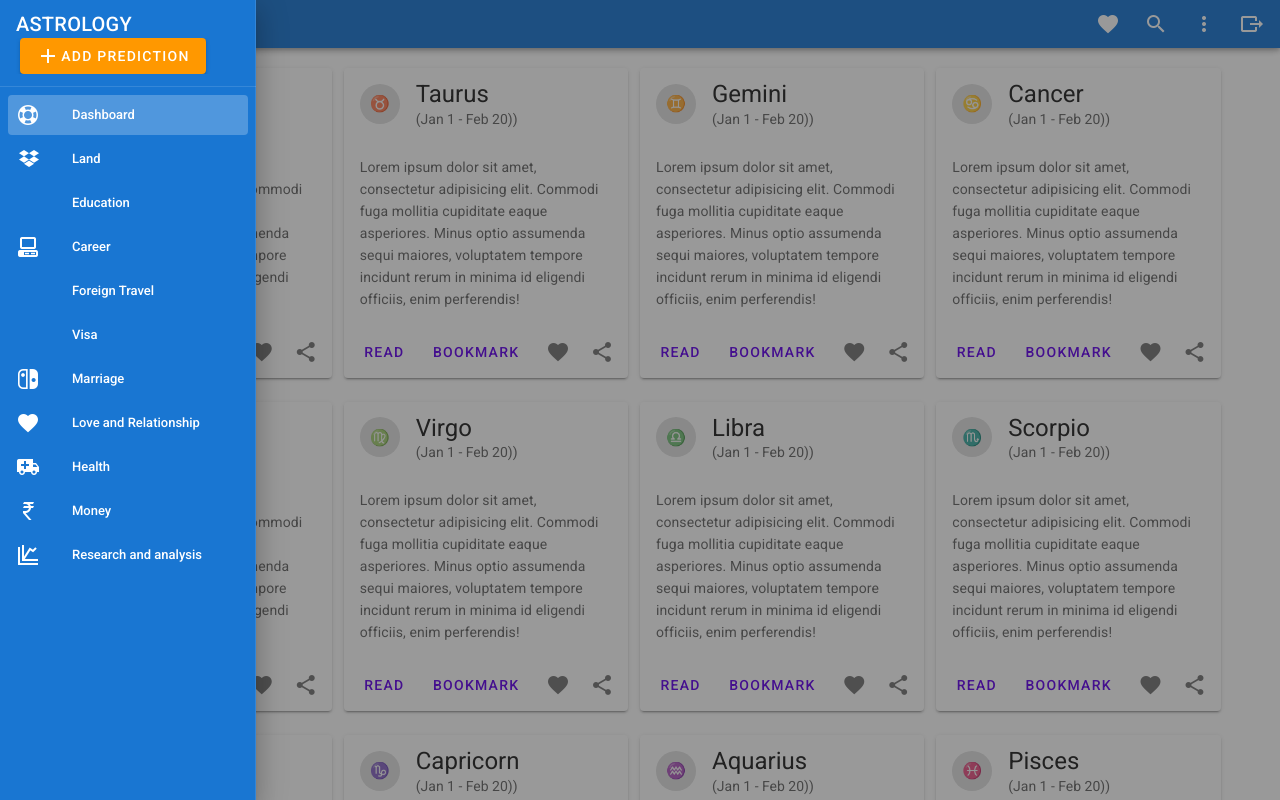
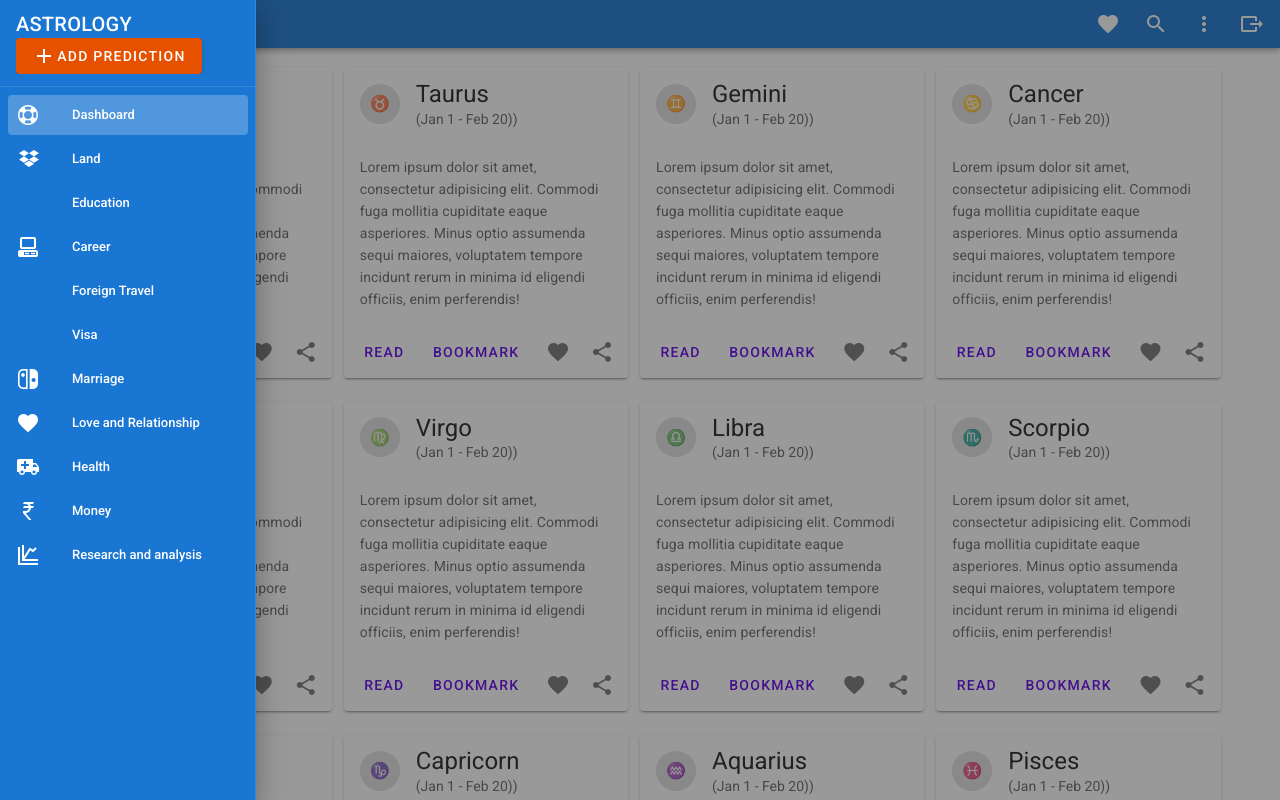
Before and after one commit to vishvanathaa/vishwakarma, a Vue app: page / in a window 1280 px wide. Both pictures are taken after a click on the button 28 px from the left and 24 px from the top of the page. Shown: the top 800 px of the page. Built offline with nearby package versions, Linux system fonts and the light colour scheme.

Commit message:
Added popup

```diff
--- a/src/components/Navbar.vue
+++ b/src/components/Navbar.vue
@@ -4,7 +4,7 @@
     <v-app-bar
       color="primary accent-4"
       dense
-      dark
+      dark  app
     >
       <v-app-bar-nav-icon @click="drawer = !drawer"></v-app-bar-nav-icon>
 
@@ -37,11 +37,11 @@
             :key="menu.name"
             @click="() => {}"
           >
-            <v-list-item-icon style="width:20px" v-html="menu.avatar">
+            <v-list-item-icon  v-html="menu.avatar" class="d-flex pr-0">
 
-          </v-list-item-icon>
+          </v-list-item-icon >
 
-            <v-list-item-title> {{ menu.name }}</v-list-item-title>
+            <v-list-item-title > {{ menu.name }}</v-list-item-title>
           </v-list-item>
         </v-list>
       </v-menu>
@@ -54,11 +54,12 @@
         <v-list-item-content>
           <v-list-item-title class="title">
             ASTROLOGY
+
           </v-list-item-title>
-          <v-list-item-subtitle>
-            <v-btn class="mx-1"  color="orange">
-            <v-icon dark>mdi-plus</v-icon>Add Prediction
-            </v-btn>
+
+          <v-list-item-subtitle class="d-flex pr-1">
+           <popup/>
+
           </v-list-item-subtitle>
         </v-list-item-content>
       </v-list-item>
@@ -87,8 +88,10 @@
   </div>
 </template>
 <script>
+import Popup from './Popup'
 export default {
-     data() {
+    components:{Popup},
+    data() {
     return {
       drawer: false,
       links: [
@@ -118,7 +121,7 @@
         { name: 'Aquarius', role: 'Social media maverick', avatar: '&#9810;' },
         { name: 'Pisces', role: 'Sales guru', avatar: '&#9811;'}
       ],
-      snackbar: false
+      snackbar: true
     }
   }
 }
--- /dev/null
+++ b/src/components/Popup.vue
@@ -0,0 +1,49 @@
+<template>
+  <div class="text-center">
+    <v-dialog
+      v-model="dialog"
+      width="600"
+    >
+      <template v-slot:activator="{ on }">
+        <v-btn
+          color="orange darken-4"
+          dark
+          v-on="on"
+        >
+          <v-icon dark>mdi-plus</v-icon>Add Prediction
+        </v-btn>
+      </template>
+
+      <v-card>
+        <v-card-title
+          class="headline grey lighten-2"
+          primary-title
+        >
+          My Prediction
+        </v-card-title>
+
+        <v-card-text>
+          Lorem ipsum dolor sit amet, consectetur adipiscing elit, sed do eiusmod tempor incididunt ut labore et dolore magna aliqua. Ut enim ad minim veniam, quis nostrud exercitation ullamco laboris nisi ut aliquip ex ea commodo consequat. Duis aute irure dolor in reprehenderit in voluptate velit esse cillum dolore eu fugiat nulla pariatur. Excepteur sint occaecat cupidatat non proident, sunt in culpa qui officia deserunt mollit anim id est laborum.
+        </v-card-text>
+
+        <v-divider></v-divider>
+
+        <v-card-actions>
+          <v-spacer></v-spacer>
+          <v-btn color="blue darken-1" text @click="dialog = false">Close</v-btn>
+          <v-btn color="blue darken-1" text @click="dialog = false">Save</v-btn>
+        </v-card-actions>
+      </v-card>
+    </v-dialog>
+  </div>
+</template>
+
+<script>
+  export default {
+    data () {
+      return {
+        dialog: false,
+      }
+    },
+  }
+</script>
```
